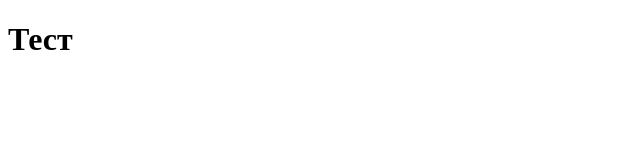
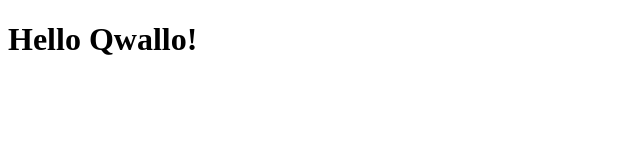
Before and after one commit to Userfix/git-explore, a plain HTML site: page index2.html in a window 1280 px wide. Shown: the whole page, without its empty margins (0-640 px from the left). Drawn offline with Linux system fonts and the light colour scheme.

Commit message:
update html2 body text

```diff
--- a/index2.html
+++ b/index2.html
@@ -8,7 +8,7 @@
 </head>
 
 <body>
-  <h1>Тест</h1>
+  <h1>Hello Qwallo!</h1>
 </body>
 
 </html>
```
